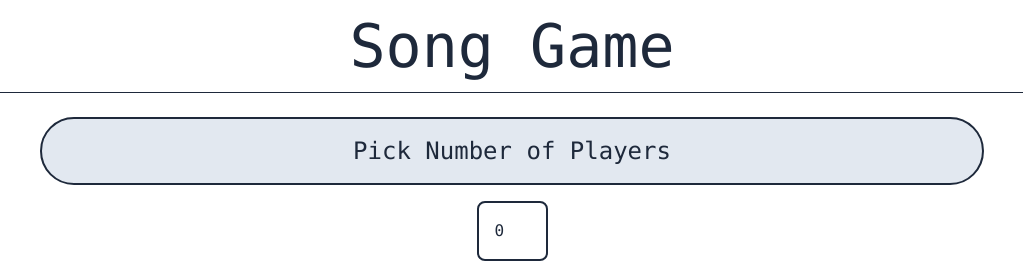
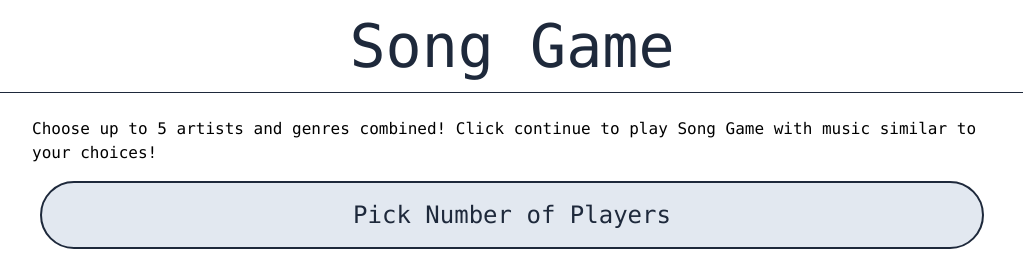
Before and after one commit to ldmcgo26/SongGame, a React (Vite) app in the folder client/: page /play in a window 1280 px wide. Shown: the top 263 px of the page, without its empty margins (128-1151 px from the left). Built offline with nearby package versions, Linux system fonts and the light colour scheme; no server answers.

Commit message:
better instructions

```diff
--- a/client/src/pages/Home.jsx
+++ b/client/src/pages/Home.jsx
@@ -35,9 +35,8 @@ export default function Home() {
                             <p className="py-2">
                                 Song Game lets you play a song guessing game
                                 without needing someone to randomize the music
-                                for you! Click play and choose artists and
-                                genres from a personalized list to begin the
-                                game!
+                                for you! Click play to choose artists and genres
+                                from a personalized list to begin the game!
                             </p>
                             <button
                                 className="bg-orange-300 border-2 border-slate-800 shadow-lg hover:bg-orange-500 text-slate-800 px-4 py-2 rounded-full mb-2"
--- a/client/src/pages/Pick.jsx
+++ b/client/src/pages/Pick.jsx
@@ -100,6 +100,11 @@ export default function Pick() {
                 <div className="w-3/4">
                     {!submitted ? (
                         <div>
+                            <p className="flex justify-center py-2">
+                                Choose up to 5 artists and genres combined!
+                                Click continue to play Song Game with music
+                                similar to your choices!
+                            </p>
                             <p className="flex justify-center bg-slate-200 border-slate-800 border-2 text-2xl text-slate-800 p-4 rounded-full m-2">
                                 Pick Number of Players
                             </p>
```
